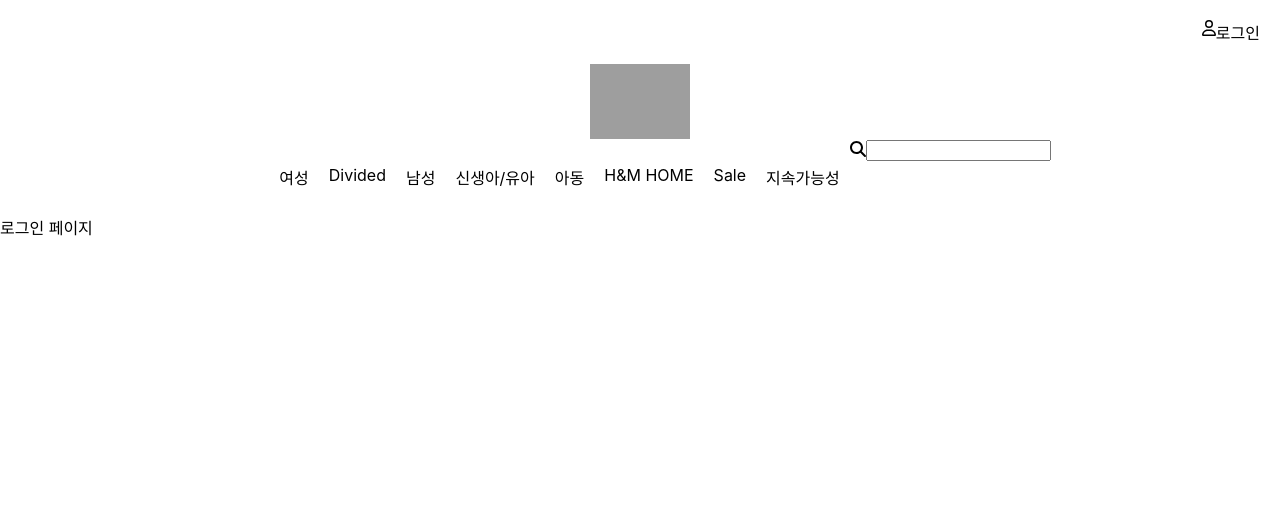
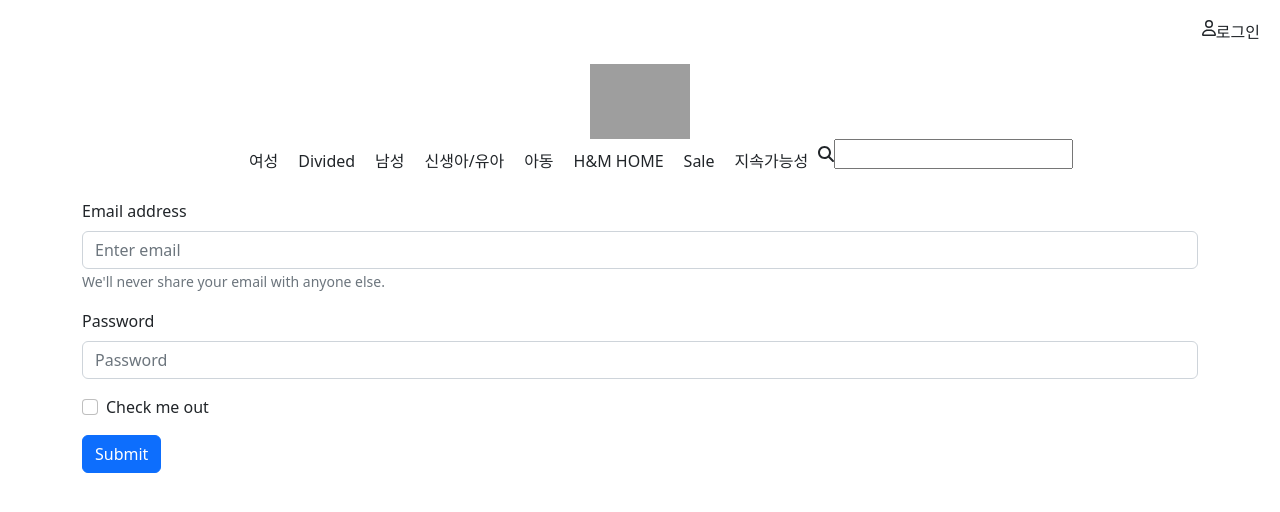
Before and after one commit to dkdkwl/noona-weather, a React (Create React App) app in the folder Desktop/noona/hnm-react-router-practice/: page /Login in a window 1280 px wide. Shown: the top 512 px of the page. Built offline with nearby package versions, Linux system fonts and the light colour scheme; grey boxes are pictures that could not be loaded.

Commit message:
쇼핑몰 로그인페이지 수정하기

```diff
--- a/Desktop/noona/hnm-react-router-practice/src/App.css
+++ b/Desktop/noona/hnm-react-router-practice/src/App.css
@@ -18,3 +18,6 @@
   display: flex;
   justify-content: center;
 }
+.login-button{
+  cursor: pointer;
+}
--- a/Desktop/noona/hnm-react-router-practice/src/App.js
+++ b/Desktop/noona/hnm-react-router-practice/src/App.js
@@ -1,12 +1,16 @@
 import './App.css';
+import { useState } from 'react';
 import { Route,Routes } from 'react-router-dom';
 import ProductAll from './page/ProductAll';
 import Login from './page/Login';
 import ProductDetail from './page/ProductDetail';
 import Navbar from './component/Navbar';
+import 'bootstrap/dist/css/bootstrap.min.css';
+
 
 // 1.전체상품페이지, 로그인,상품상세페이지
 // 2 .전체상품페이지에서는 전체 상품을 볼 수 있다.
+
 // 3 .로그인 버튼을 누르면 로그인 페이지가 나온다.
 // 4. 상품디테일을 눌렀으나, 로그인이 안 되어있을 경우에는 로그인페이지가 먼저 나온다.
 // 5. 로그인이 먼저 되어 있을경우 상품 디테일 페이지를 볼 수 있다.
@@ -17,6 +21,7 @@
 
 
 function App() {
+  const [authenticate,setAuthenticate] = useState(false) // true면 로그인, false면 비로그인
   return (
     <div>
       <Navbar/>
--- a/Desktop/noona/hnm-react-router-practice/src/component/Navbar.js
+++ b/Desktop/noona/hnm-react-router-practice/src/component/Navbar.js
@@ -2,6 +2,7 @@
 import { FontAwesomeIcon } from '@fortawesome/react-fontawesome'
 import {faUser} from '@fortawesome/free-regular-svg-icons'
 import {faSearch } from '@fortawesome/free-solid-svg-icons'
+import { useNavigate } from 'react-router-dom'
 const Navbar = () => {
     const menuList = [
     '여성',
@@ -13,10 +14,15 @@
     "Sale",
     "지속가능성"
     ]
+    const navigate = useNavigate();
+    const goToLogin = ()=>{
+        navigate("/login");
+    }
+
   return (
     <div>
         <div>
-            <div className='login-button'>
+            <div className='login-button' onClick={goToLogin}>
                 <FontAwesomeIcon icon={faUser} />
                 <div>로그인</div>
             </div>
--- a/Desktop/noona/hnm-react-router-practice/src/component/ProductCard.js
+++ b/Desktop/noona/hnm-react-router-practice/src/component/ProductCard.js
@@ -1,13 +1,13 @@
 import React from 'react'
 
-const ProductCard = () => {
+const ProductCard = ({item}) => {
   return (
     <div>
-        <img src="https://lp2.hm.com/hmgoepprod?set=source[/c3/9a/c39a0a72e854d4e3fa762dafca5b1d82b3ec960b.jpg],origin[dam],category[ladies_premium_selection_shoes],type[DESCRIPTIVESTILLLIFE],res[y],hmver[2]&amp;call=url[file:/product/main]" alt="" />
-        <div>Conscious choice</div>
-        <div>벨티드 트윌 코트</div>
-        <div>$60000</div>
-        <div>신제품</div>
+        <img src={item?.img} alt="" />
+        <div>{item?.choice == true ? "Conscious choice" : ""}</div>
+        <div>{item?.title}</div>
+        <div>${item?.price}</div>
+        <div>{item?.new == true ? "신제품":""}</div>
     </div>
   )
 }
--- a/Desktop/noona/hnm-react-router-practice/src/page/Login.js
+++ b/Desktop/noona/hnm-react-router-practice/src/page/Login.js
@@ -1,8 +1,34 @@
 import React from 'react'
+import { Button, Form, Container } from 'react-bootstrap'
 
 const Login = () => {
+  const loginUser = (event)=>{
+      event.preventDefault();
+      console.log("login user function issue");
+  }
   return (
-    <div>로그인 페이지</div>
+    <Container>
+      <Form onSubmit={(event)=>{loginUser(event)}}>
+        <Form.Group className="mb-3" controlId="formBasicEmail">
+          <Form.Label>Email address</Form.Label>
+          <Form.Control type="email" placeholder="Enter email" />
+          <Form.Text className="text-muted">
+            We'll never share your email with anyone else.
+          </Form.Text>
+        </Form.Group>
+
+        <Form.Group className="mb-3" controlId="formBasicPassword">
+          <Form.Label>Password</Form.Label>
+          <Form.Control type="password" placeholder="Password" />
+        </Form.Group>
+        <Form.Group className="mb-3" controlId="formBasicCheckbox">
+          <Form.Check type="checkbox" label="Check me out" />
+        </Form.Group>
+        <Button variant="primary" type="submit">
+          Submit
+        </Button>
+      </Form>
+    </Container>
   )
 }
 
--- a/Desktop/noona/hnm-react-router-practice/src/page/ProductAll.js
+++ b/Desktop/noona/hnm-react-router-practice/src/page/ProductAll.js
@@ -1,5 +1,7 @@
 import React, { useEffect, useState } from 'react'
+import { Container,Row,Col } from 'react-bootstrap';
 import ProductCard from '../component/ProductCard';
+
 
 const ProductAll = () => {
     const [productList,setProductList] = useState([]);
@@ -8,6 +10,7 @@
         let response = await fetch(url);
         let data = await response.json();
         setProductList(data);
+        console.log(data)
     }
     useEffect(()=>{
         getProducts();
@@ -15,7 +18,17 @@
     ,[])
   return (
     <div>
-        <ProductCard/>
+        <Container>
+          <Row>
+            {
+              productList.map((menu,i)=>{
+                return(
+                  <Col lg={3} key={i}><ProductCard item={menu}/></Col>
+                )
+              })
+            }
+          </Row>
+        </Container>
     </div>
   )
 }
```
